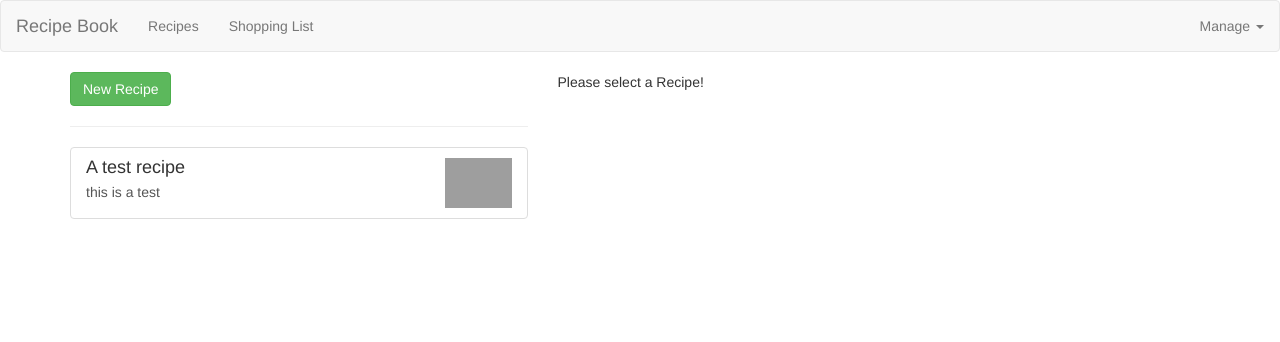
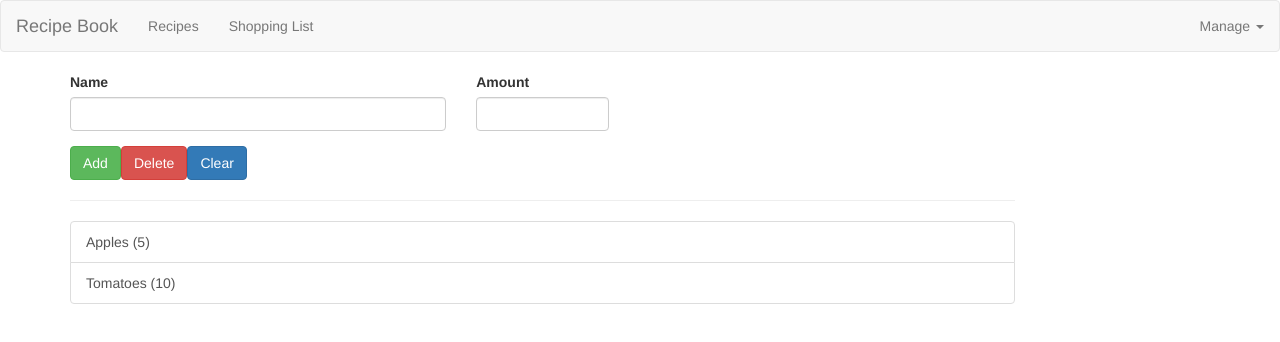
Before and after one commit to McSheaKP/MakeMeal, an Angular app: page /shopping-list in a window 1280 px wide. Shown: the top 342 px of the page. Built offline with nearby package versions, Linux system fonts and the light colour scheme; grey boxes are pictures that could not be loaded.

Commit message:
added routing module and setup scaffolding for connecting routes

```diff
--- a/src/app/app.component.html
+++ b/src/app/app.component.html
@@ -2,8 +2,7 @@
 <div class="container">
 	<div class="row">
 		<div class="col-md-12">
-			<app-recipes *ngIf="loadedFeature === 'recipe'"></app-recipes>
-			<app-shopping-list *ngIf="loadedFeature !== 'recipe'"></app-shopping-list>
+			<router-outlet></router-outlet>
 		</div>
 	</div>
 </div>
--- a/src/app/app.module.ts
+++ b/src/app/app.module.ts
@@ -11,6 +11,7 @@
 import { ShoppingEditComponent } from './shopping-list/shopping-edit/shopping-edit.component';
 import { DropdownDirective } from './shared/dropdown.directive';
 import { ShoppingListService } from './shopping-list/shopping-list.service';
+import { AppRoutingModule } from './app.routing.module';
 
 
 @NgModule({
@@ -27,7 +28,8 @@
   ],
   imports: [
 		BrowserModule,
-		FormsModule
+		FormsModule,
+		AppRoutingModule
   ],
   providers: [ShoppingListService],
   bootstrap: [AppComponent]
--- /dev/null
+++ b/src/app/app.routing.module.ts
@@ -0,0 +1,17 @@
+import { NgModule } from "@angular/core";
+import { Routes, RouterModule } from "@angular/router";
+import { RecipesComponent } from "./recipes/recipes.component";
+import { ShoppingListComponent } from "./shopping-list/shopping-list.component";
+
+const appRoutes: Routes = [
+	{path: '', redirectTo: "/recipes", pathMatch: 'full'},
+	{path: 'recipes', component: RecipesComponent},
+	{path: 'shopping-list', component: ShoppingListComponent}
+];
+
+@NgModule({
+	imports: [RouterModule.forRoot(appRoutes)],
+	exports: [RouterModule]
+})
+
+export class AppRoutingModule{}
```
